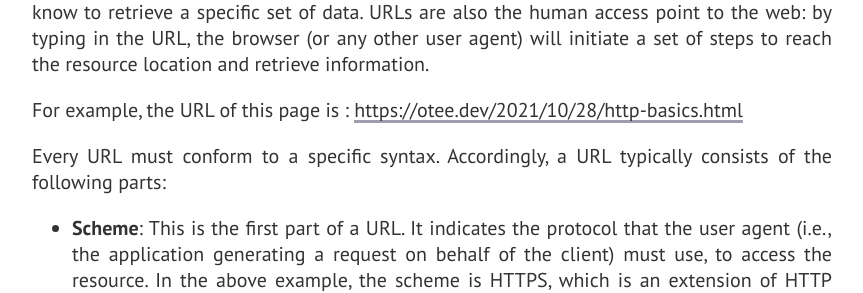
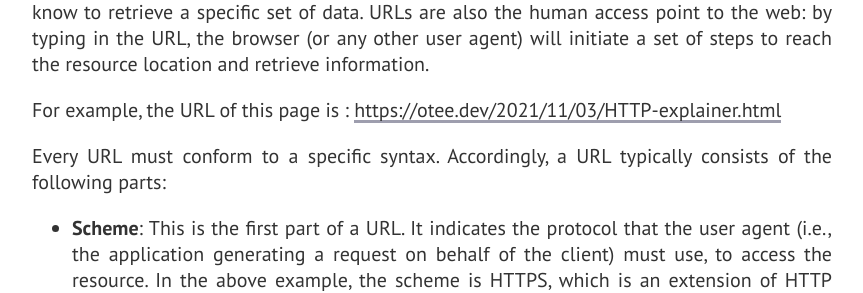
Before and after one commit to oitee/oitee.github.io, a Jekyll site: the page built from _posts/2021-11-03-HTTP-explainer.md, in a window 1280 px wide and 900 px high, scrolled down 1158 px. Shown: the part 163-456 px from the top of the window, without its empty margins (208-1071 px from the left). Built offline with Jekyll 4.4.1, drawn with Linux system fonts in a browser that asks for light colours; some web fonts are replaced; part of the change alters nothing that is shown.

Commit message:
Minor edit

```diff
--- a/_posts/2021-11-03-HTTP-explainer.md
+++ b/_posts/2021-11-03-HTTP-explainer.md
@@ -27,7 +27,7 @@ HTTP works by way of exchange of individual messages between clients and servers
 
 Uniform Resource Locator, or URL, is a web-address (often called a 'link') which points to a resource on the web. Plainly speaking, URLs are resource locations that a browser needs to know to retrieve a specific set of data. URLs are also the human access point to the web: by typing in the URL, the browser (or any other user agent) will initiate a set of steps to reach the resource location and retrieve information.
 
-For example, the URL of this page is : [https://otee.dev/2021/10/28/http-basics.html](https://otee.dev/2021/11/03/http-explainer.html)
+For example, the URL of this page is : [https://otee.dev/2021/11/03/HTTP-explainer.html](https://otee.dev/2021/11/03/HTTP-explainer.html)
 
 Every URL must conform to a specific syntax. Accordingly, a URL typically consists of the following parts:
 
```
